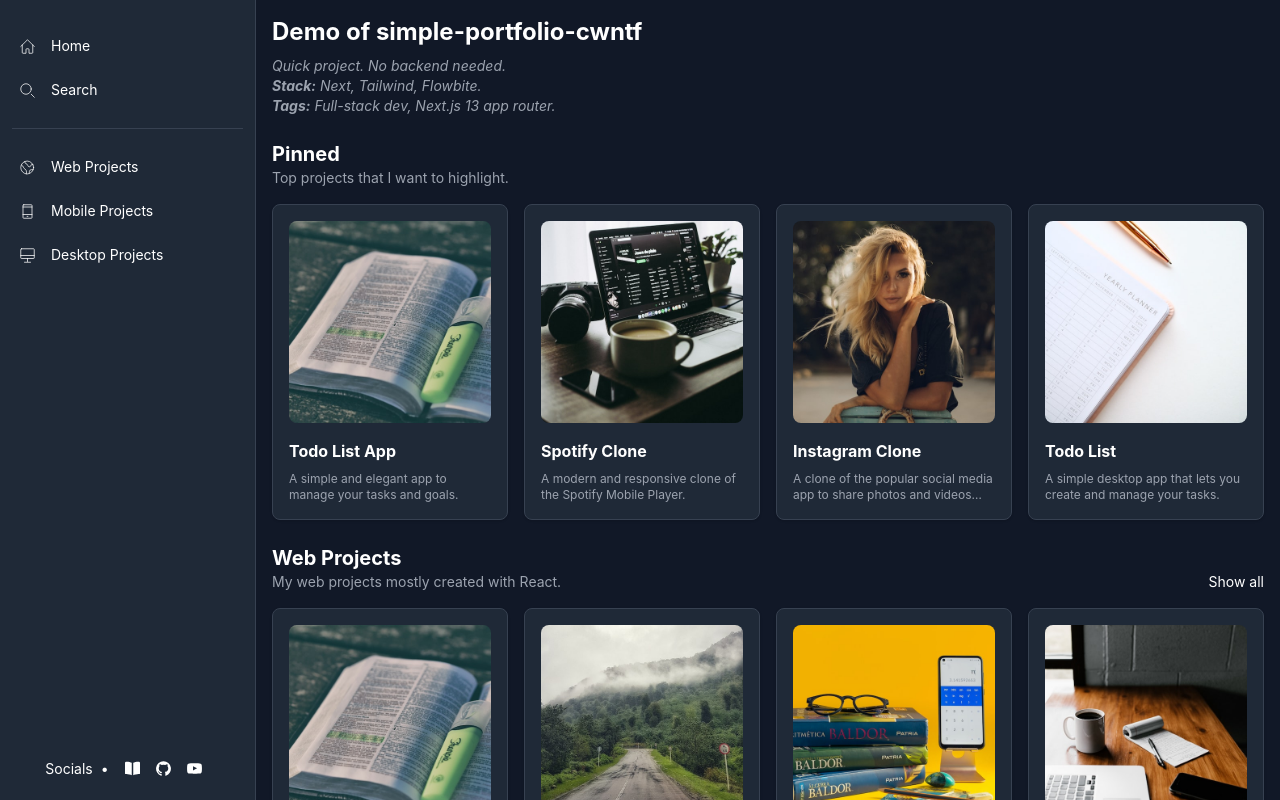
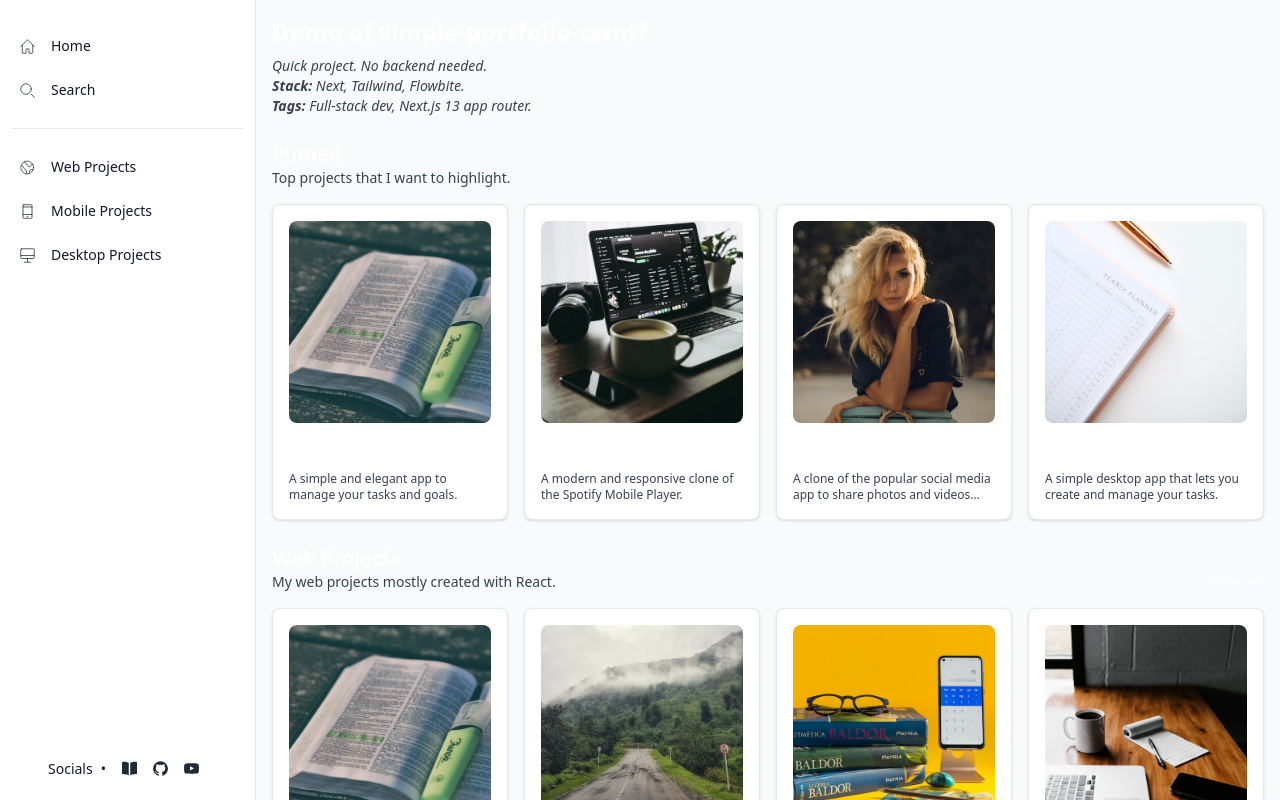
Before and after one commit to saikise/simple-portfolio-cwntf, a Next.js app: page / in a window 1280 px wide. Shown: the top 800 px of the page. Built offline with nearby package versions, Linux system fonts and the light colour scheme.

Commit message:
clear theme in tailwind.config.ts

```diff
--- a/tailwind.config.ts
+++ b/tailwind.config.ts
@@ -1,66 +1,11 @@
-import type { Config } from 'tailwindcss'
+import type { Config } from "tailwindcss";
 
 const config: Config = {
   content: [
-    './pages/**/*.{js,ts,jsx,tsx,mdx}',
-    './components/**/*.{js,ts,jsx,tsx,mdx}',
-    './app/**/*.{js,ts,jsx,tsx,mdx}',
+    "./pages/**/*.{js,ts,jsx,tsx,mdx}",
+    "./components/**/*.{js,ts,jsx,tsx,mdx}",
+    "./app/**/*.{js,ts,jsx,tsx,mdx}",
   ],
-  darkMode: "class",
-  theme: {
-    extend: {
-      colors: {
-        primary: {
-          50: "#eff6ff",
-          100: "#dbeafe",
-          200: "#bfdbfe",
-          300: "#93c5fd",
-          400: "#60a5fa",
-          500: "#3b82f6",
-          600: "#2563eb",
-          700: "#1d4ed8",
-          800: "#1e40af",
-          900: "#1e3a8a",
-        },
-      },
-    },
-    fontFamily: {
-      body: [
-        "Inter",
-        "ui-sans-serif",
-        "system-ui",
-        "-apple-system",
-        "system-ui",
-        "Segoe UI",
-        "Roboto",
-        "Helvetica Neue",
-        "Arial",
-        "Noto Sans",
-        "sans-serif",
-        "Apple Color Emoji",
-        "Segoe UI Emoji",
-        "Segoe UI Symbol",
-        "Noto Color Emoji",
-      ],
-      sans: [
-        "Inter",
-        "ui-sans-serif",
-        "system-ui",
-        "-apple-system",
-        "system-ui",
-        "Segoe UI",
-        "Roboto",
-        "Helvetica Neue",
-        "Arial",
-        "Noto Sans",
-        "sans-serif",
-        "Apple Color Emoji",
-        "Segoe UI Emoji",
-        "Segoe UI Symbol",
-        "Noto Color Emoji",
-      ],
-    },
-  },
   plugins: [],
-}
-export default config
+};
+export default config;
```
